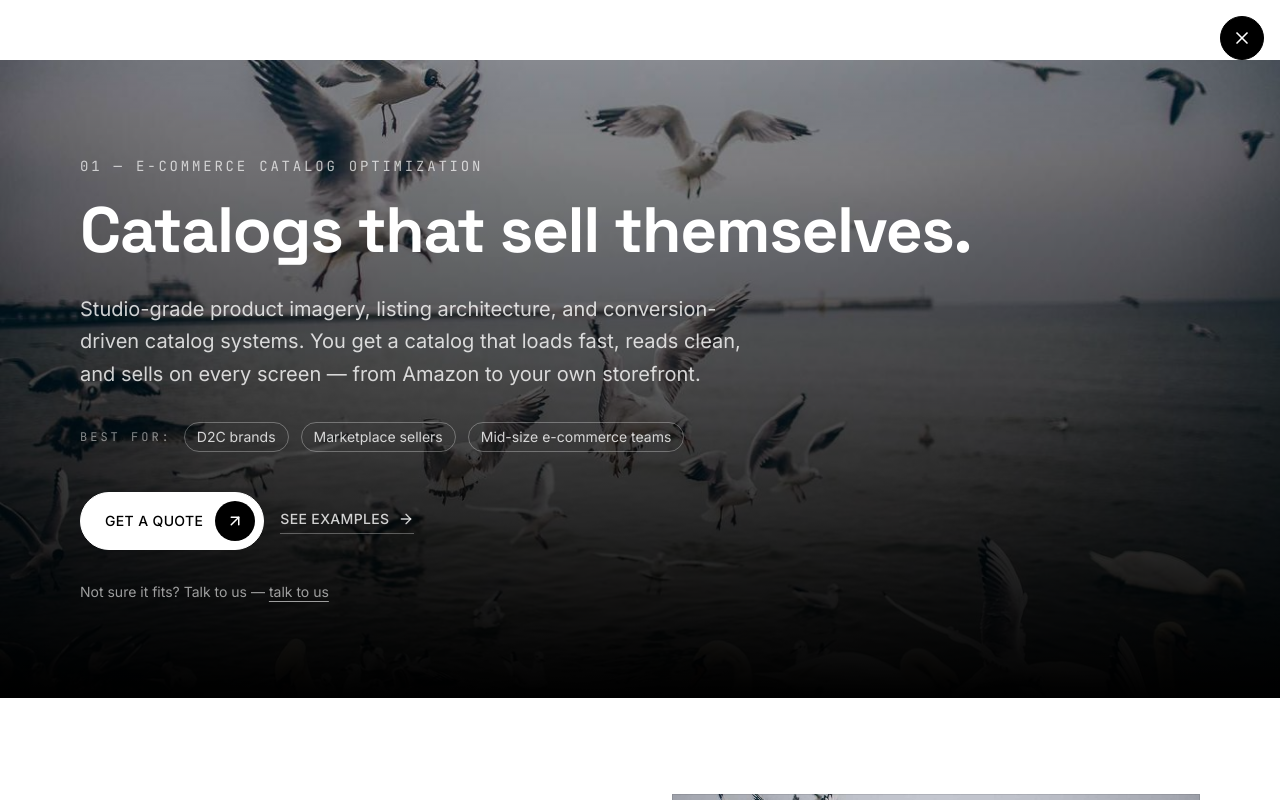
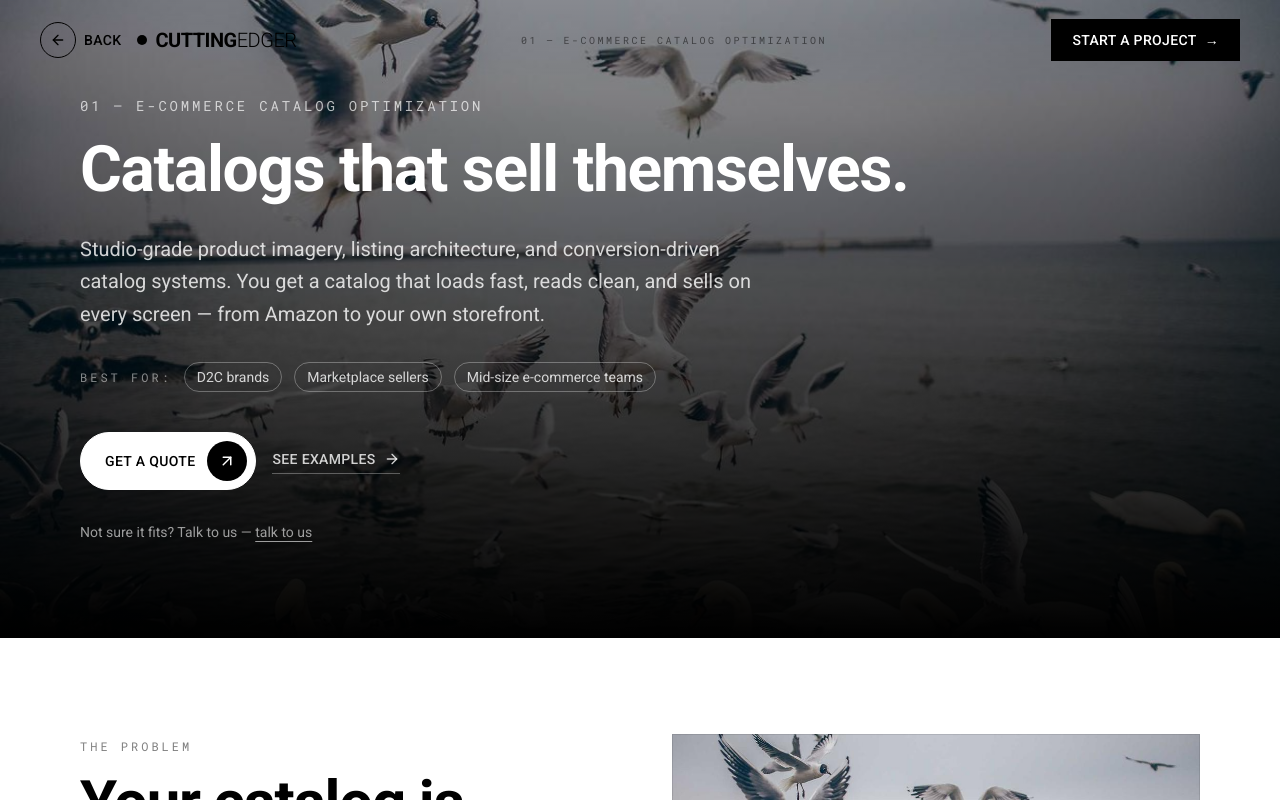
Before and after one commit to fazlerabbysm-tech/agencydemo, a Next.js app: page / in a window 1280 px wide. Both pictures are taken after a click on the element 16 px from the left and 2510 px from the top of the page. Shown: the part 2110-2910 px from the top of the page. Built offline with nearby package versions, Linux system fonts and the light colour scheme.

Commit message:
c026537c-06fd-48ee-9423-8a0faca34355

```diff
--- a/src/app/globals.css
+++ b/src/app/globals.css
@@ -7,7 +7,7 @@
   --color-background: var(--background);
   --color-foreground: var(--foreground);
   --font-sans: var(--font-sans);
-  --font-display: var(--font-display);
+  --font-display: var(--font-sans);
   --font-mono: var(--font-mono);
   --color-sidebar-ring: var(--sidebar-ring);
   --color-sidebar-border: var(--sidebar-border);
--- a/src/app/layout.tsx
+++ b/src/app/layout.tsx
@@ -1,21 +1,15 @@
 import type { Metadata } from "next";
-import { Space_Grotesk, Inter, JetBrains_Mono } from "next/font/google";
+import { Roboto, Roboto_Mono } from "next/font/google";
 import "./globals.css";
 import { Toaster } from "@/components/ui/toaster";
 
-const spaceGrotesk = Space_Grotesk({
-  variable: "--font-display",
+const roboto = Roboto({
+  variable: "--font-sans",
   subsets: ["latin"],
-  weight: ["300", "400", "500", "600", "700"],
+  weight: ["100", "300", "400", "500", "700", "900"],
 });
 
-const inter = Inter({
-  variable: "--font-sans",
-  subsets: ["latin"],
-  weight: ["300", "400", "500", "600"],
-});
-
-const jetbrainsMono = JetBrains_Mono({
+const robotoMono = Roboto_Mono({
   variable: "--font-mono",
   subsets: ["latin"],
   weight: ["400", "500"],
@@ -51,7 +45,7 @@ export default function RootLayout({
   return (
     <html lang="en" suppressHydrationWarning>
       <body
-        className={`${spaceGrotesk.variable} ${inter.variable} ${jetbrainsMono.variable} antialiased bg-white text-black font-sans selection:bg-black selection:text-white`}
+        className={`${roboto.variable} ${robotoMono.variable} antialiased bg-white text-black font-sans selection:bg-black selection:text-white`}
       >
         {children}
         <Toaster />
--- a/src/components/site/service-detail-modal.tsx
+++ b/src/components/site/service-detail-modal.tsx
@@ -3,13 +3,14 @@
 import { useEffect, useState } from "react";
 import { motion, AnimatePresence } from "framer-motion";
 import {
-  X,
+  ArrowLeft,
   ArrowUpRight,
   ArrowRight,
   Plus,
-  Check,
   Calendar,
   FileText,
+  Menu,
+  X,
 } from "lucide-react";
 import { serviceDetails, type ServiceDetail } from "@/data/services";
 
@@ -25,13 +26,14 @@ export default function ServiceDetailModal({
   onSwitchService,
 }: Props) {
   const service = serviceDetails.find((s) => s.slug === slug);
+  const [scrolled, setScrolled] = useState(false);
+  const [menuOpen, setMenuOpen] = useState(false);
 
-  // Lock body scroll when modal is open
+  // Lock body scroll when page is open
   useEffect(() => {
     if (service) {
       document.body.style.overflow = "hidden";
-      // Scroll modal to top when service changes
-      const el = document.getElementById("service-modal-scroll");
+      const el = document.getElementById("service-page-scroll");
       if (el) el.scrollTop = 0;
     } else {
       document.body.style.overflow = "";
@@ -39,6 +41,16 @@ export default function ServiceDetailModal({
     return () => {
       document.body.style.overflow = "";
     };
+  }, [service]);
+
+  // Track scroll for sticky header style
+  useEffect(() => {
+    if (!service) return;
+    const el = document.getElementById("service-page-scroll");
+    if (!el) return;
+    const onScroll = () => setScrolled(el.scrollTop > 40);
+    el.addEventListener("scroll", onScroll, { passive: true });
+    return () => el.removeEventListener("scroll", onScroll);
   }, [service]);
 
   // ESC to close
@@ -58,27 +70,105 @@ export default function ServiceDetailModal({
           animate={{ opacity: 1 }}
           exit={{ opacity: 0 }}
           transition={{ duration: 0.3 }}
-          className="fixed inset-0 z-[100] bg-black/80 backdrop-blur-sm flex items-start justify-center"
-          onClick={onClose}
+          className="fixed inset-0 z-[100] bg-white"
         >
+          {/* === STICKY HEADER (acts like navbar on a real page) === */}
+          <header
+            className={`absolute top-0 left-0 right-0 z-50 transition-all duration-500 ${
+              scrolled
+                ? "bg-white/90 backdrop-blur-md border-b border-black/10"
+                : "bg-transparent border-b border-transparent"
+            }`}
+          >
+            <nav className="mx-auto max-w-[1400px] px-5 sm:px-6 md:px-10 h-16 md:h-20 flex items-center justify-between">
+              {/* Back + Logo */}
+              <div className="flex items-center gap-4">
+                <button
+                  onClick={onClose}
+                  className="flex items-center gap-2 text-sm font-medium tracking-wide group"
+                >
+                  <span className="h-9 w-9 rounded-full border border-black flex items-center justify-center group-hover:bg-black group-hover:text-white transition-colors duration-300">
+                    <ArrowLeft size={16} />
+                  </span>
+                  <span className="hidden sm:inline uppercase">Back</span>
+                </button>
+                <a
+                  href="#top"
+                  onClick={(e) => {
+                    e.preventDefault();
+                    onClose();
+                  }}
+                  className="flex items-center gap-2 group"
+                >
+                  <span
+                    className={`h-2.5 w-2.5 rounded-full transition-transform group-hover:scale-150 ${
+                      scrolled ? "bg-black" : "bg-black"
+                    }`}
+                  />
+                  <span className="font-bold tracking-tight text-lg md:text-xl">
+                    CUTTING<span className="font-light">EDGER</span>
+                  </span>
+                </a>
+              </div>
+
+              {/* Service name (center, desktop) */}
+              <span className="hidden lg:block font-mono text-[10px] tracking-[0.25em] uppercase text-black/50">
+                {service.no} — {service.name}
+              </span>
+
+              {/* CTA + mobile menu */}
+              <div className="hidden md:flex items-center gap-3">
+                <a
+                  href="#contact-page"
+                  className="group inline-flex items-center gap-2 bg-black text-white px-5 py-2.5 text-sm font-medium tracking-wide uppercase hover:bg-white hover:text-black border border-black transition-colors duration-300"
+                >
+                  Start a project
+                  <span className="transition-transform duration-300 group-hover:translate-x-1">→</span>
+                </a>
+              </div>
+
+              <button
+                onClick={() => setMenuOpen((v) => !v)}
+                className="md:hidden h-10 w-10 flex items-center justify-center"
+                aria-label="Toggle menu"
+              >
+                {menuOpen ? <X size={20} /> : <Menu size={20} />}
+              </button>
+            </nav>
+
+            {/* Mobile dropdown */}
+            <AnimatePresence>
+              {menuOpen && (
+                <motion.div
+                  initial={{ height: 0, opacity: 0 }}
+                  animate={{ height: "auto", opacity: 1 }}
+                  exit={{ height: 0, opacity: 0 }}
+                  transition={{ duration: 0.3 }}
+                  className="md:hidden overflow-hidden bg-white border-t border-black/10"
+                >
+                  <div className="px-5 sm:px-6 py-6 flex flex-col gap-5">
+                    <a
+                      href="#contact-page"
+                      onClick={() => setMenuOpen(false)}
+                      className="inline-flex items-center justify-center gap-2 bg-black text-white px-5 py-3 text-sm font-medium tracking-wide uppercase"
+                    >
+                      Start a project →
+                    </a>
+                  </div>
+                </motion.div>
+              )}
+            </AnimatePresence>
+          </header>
+
+          {/* === SCROLLABLE PAGE CONTENT === */}
           <motion.div
-            id="service-modal-scroll"
+            id="service-page-scroll"
             initial={{ y: 30, opacity: 0 }}
             animate={{ y: 0, opacity: 1 }}
             exit={{ y: 30, opacity: 0 }}
             transition={{ duration: 0.4, ease: [0.22, 1, 0.36, 1] }}
-            className="relative w-full max-w-[1400px] bg-white text-black overflow-y-auto max-h-screen"
-            onClick={(e) => e.stopPropagation()}
+            className="h-screen overflow-y-auto"
           >
-            {/* Close button — fixed within modal */}
-            <button
-              onClick={onClose}
-              className="sticky top-4 right-4 ml-auto flex z-50 h-11 w-11 rounded-full bg-black text-white items-center justify-center hover:bg-white hover:text-black border border-black transition-colors duration-300 float-right mr-4 mt-4"
-              aria-label="Close service detail"
-            >
-              <X size={20} />
-            </button>
-
             <ServiceContent
               key={service.slug}
               service={service}
@@ -526,7 +616,7 @@ function ServiceContent({
       </section>
 
       {/* ============ FINAL CTA ============ */}
-      <section id="contact" className="bg-white py-16 md:py-24 border-t border-black/10">
+      <section id="contact-page" className="bg-white py-16 md:py-24 border-t border-black/10">
         <div className="mx-auto max-w-[800px] px-6 md:px-10 text-center">
           <h2 className="font-display font-bold tracking-[-0.02em] leading-[0.95] text-3xl md:text-5xl lg:text-6xl">
             Ready to start?
@@ -556,6 +646,105 @@ function ServiceContent({
           </div>
         </div>
       </section>
+
+      {/* ============ FOOTER ============ */}
+      <footer className="bg-black text-white border-t border-white/10">
+        <div className="mx-auto max-w-[1400px] px-5 sm:px-6 md:px-10 pt-12 sm:pt-16 md:pt-20 pb-8 sm:pb-10">
+          <div className="grid grid-cols-2 md:grid-cols-12 gap-8 sm:gap-12 md:gap-8">
+            {/* Brand + tagline */}
+            <div className="col-span-2 md:col-span-5">
+              <a
+                href="#top"
+                onClick={(e) => {
+                  e.preventDefault();
+                  onClose();
+                }}
+                className="flex items-center gap-2 group mb-5"
+              >
+                <span className="h-2.5 w-2.5 bg-white rounded-full transition-transform group-hover:scale-150" />
+                <span className="font-bold tracking-tight text-lg md:text-xl">
+                  CUTTING<span className="font-light">EDGER</span>
+                </span>
+              </a>
+              <p className="text-white/60 text-sm md:text-base max-w-sm leading-relaxed">
+                E-commerce catalogs, color protocols, virtual production & CGI,
+                and white-label agency extension. Four services, one studio,
+                relentless precision.
+              </p>
+            </div>
+
+            {/* Service links */}
+            <div className="md:col-span-3">
+              <p className="font-mono text-[10px] sm:text-[11px] tracking-[0.25em] uppercase text-white/40 mb-4 sm:mb-5">
+                Services
+              </p>
+              <ul className="space-y-2 sm:space-y-3">
+                {serviceDetails.map((s) => (
+                  <li key={s.slug}>
+                    <button
+                      onClick={() => onSwitchService(s.slug)}
+                      className="text-sm md:text-base text-white/80 hover:text-white relative inline-block group text-left"
+                    >
+                      {s.name}
+                      <span className="absolute -bottom-0.5 left-0 w-0 h-px bg-white transition-all duration-300 group-hover:w-full" />
+                    </button>
+                  </li>
+                ))}
+              </ul>
+            </div>
+
+            {/* Contact */}
+            <div className="md:col-span-2">
+              <p className="font-mono text-[10px] sm:text-[11px] tracking-[0.25em] uppercase text-white/40 mb-4 sm:mb-5">
+                Contact
+              </p>
+              <ul className="space-y-2 sm:space-y-3">
+                <li>
+                  <a href="mailto:hello@cuttingedger.co" className="text-sm md:text-base text-white/80 hover:text-white transition-colors">
+                    hello@cuttingedger.co
+                  </a>
+                </li>
+                <li>
+                  <a href="#" className="text-sm md:text-base text-white/80 hover:text-white transition-colors">
+                    Instagram
+                  </a>
+                </li>
+                <li>
+                  <a href="#" className="text-sm md:text-base text-white/80 hover:text-white transition-colors">
+                    LinkedIn
+                  </a>
+                </li>
+              </ul>
+            </div>
+
+            <div className="md:col-span-2">
+              <p className="font-mono text-[10px] sm:text-[11px] tracking-[0.25em] uppercase text-white/40 mb-4 sm:mb-5">
+                Studio
+              </p>
+              <p className="text-sm md:text-base text-white/80">Berlin, Germany</p>
+              <p className="text-sm md:text-base text-white/80 mt-2">Mon — Fri, 9–18 CET</p>
+            </div>
+          </div>
+        </div>
+
+        {/* Mega wordmark */}
+        <div className="px-5 sm:px-6 md:px-10 pb-6 sm:pb-8">
+          <div className="font-bold tracking-[-0.04em] leading-none text-[11vw] md:text-[14vw] lg:text-[13vw] text-white select-none">
+            CUTTINGEDGER
+          </div>
+        </div>
+
+        {/* Bottom bar */}
+        <div className="border-t border-white/10">
+          <div className="mx-auto max-w-[1400px] px-5 sm:px-6 md:px-10 py-5 sm:py-6 flex flex-col md:flex-row items-start md:items-center justify-between gap-3 sm:gap-4 text-[10px] sm:text-xs font-mono tracking-[0.15em] uppercase text-white/40">
+            <span>© 2026 Cuttingedger — Berlin</span>
+            <button onClick={onClose} className="hover:text-white transition-colors">
+              ← Back to home
+            </button>
+            <span>Made in monochrome</span>
+          </div>
+        </div>
+      </footer>
     </div>
   );
 }
```
